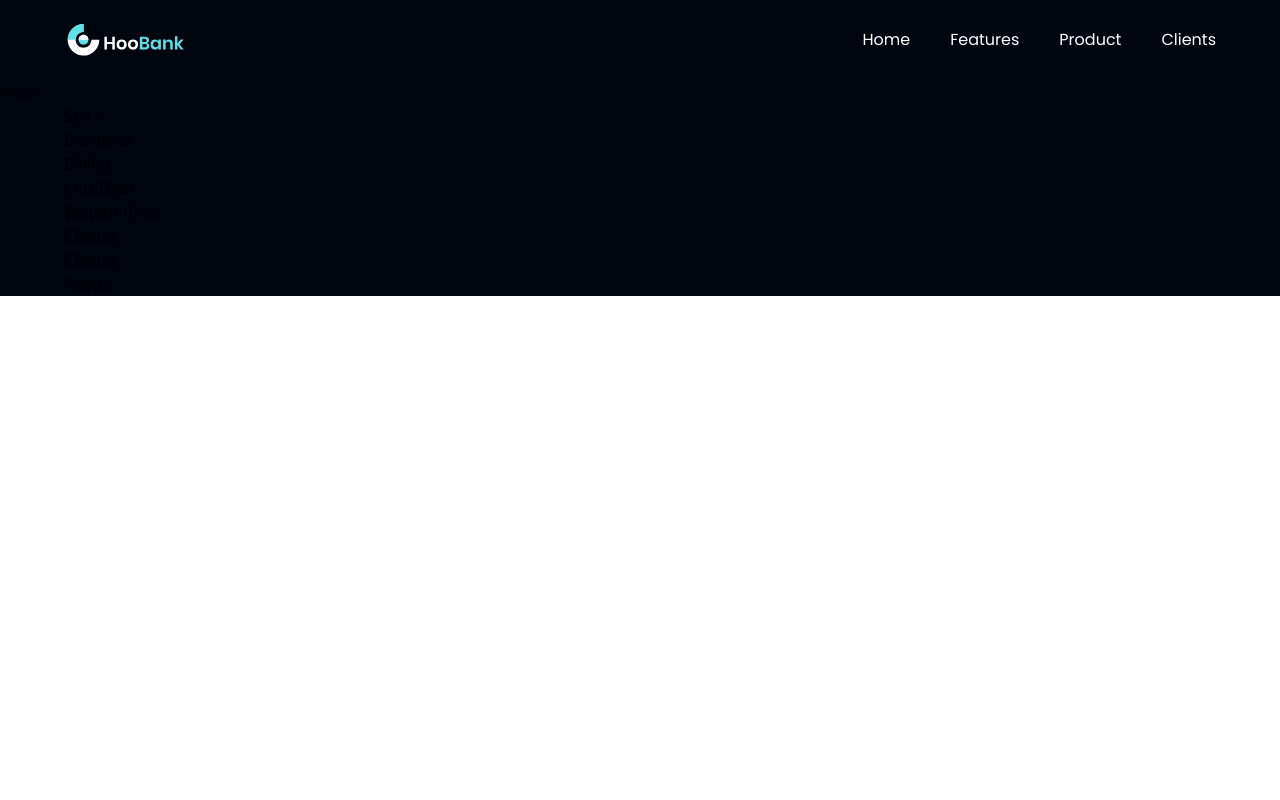
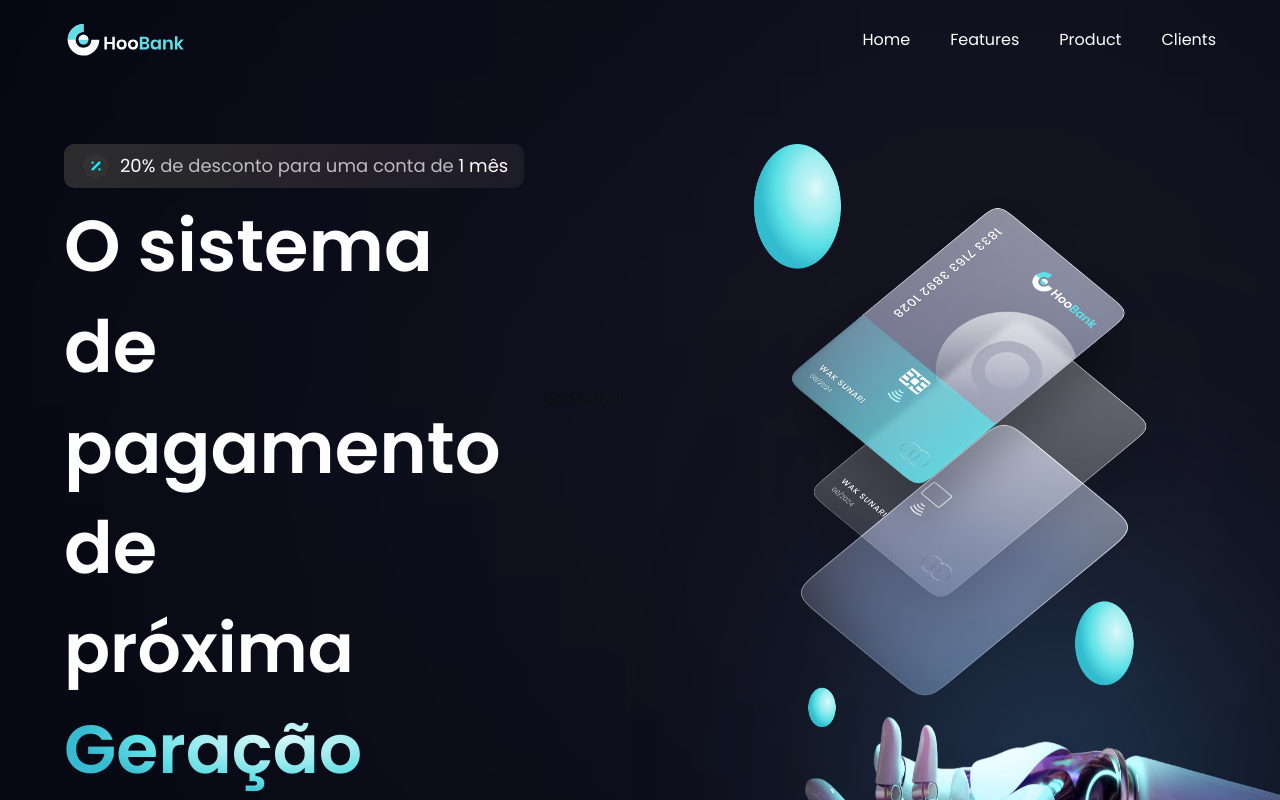
Before and after one commit to paulosrlj/BankUi, a React (Vite) app: page / in a window 1280 px wide. Shown: the top 800 px of the page. Built offline with nearby package versions, Linux system fonts and the light colour scheme.

Commit message:
feat: add Hero section

```diff
--- a/src/components/Hero.tsx
+++ b/src/components/Hero.tsx
@@ -1,8 +1,54 @@
 import React from 'react'
+
+import styles from '../style'
+
+import { robot, discount } from '../assets'
+import GetStarted from './GetStarted'
 
 function Hero() {
   return (
-    <div>Hero</div>
+    <section id="home" className={`flex md:flex-row flex-col ${styles.paddingY}`}>
+      <div className={`flex-1 ${styles.flexStart} flex-col xl:px-0 sm:px-16 px-6`}>
+        <div className="flex flex-row items-center py-[6px] px-4 bg-discount-gradient rounded-[10px] mb-2">
+          <img src={discount} alt="discount" className="w-[32px] h-[32px]" />
+          <p className={`${styles.paragraph} ml-2`}>
+            <span className="text-white">20%</span> de desconto para uma conta de  {" "}
+            <span className="text-white">1 mês</span>
+          </p>
+        </div>
+
+        <div className="flex flex-row justify-between items-center w-full">
+          <h1 className="flex-1 font-poppins font-semibold ss:text-[72px] text-[52px] text-white ss:leading-[100.8px] leading-[75px]">
+            O sistema de pagamento de<br className="sm:block hidden" />{" "}
+
+          </h1>
+          <div className="ss:flex hidden md:mr-4 mr-0">
+            <GetStarted />
+          </div>
+        </div>
+
+        <h1 className="font-poppins font-semibold ss:text-[68px] text-[52px] text-white ss:leading-[100.8px] leading-[75px] w-full">
+           próxima <span className="text-gradient">Geração</span>{" "}
+        </h1>
+        <p className={`${styles.paragraph} max-w-[470px] mt-5`}>
+          Nossa equipe de especialistas utiliza uma metodologia para identificar os cartões de crédito com maior probabilidade de atender às suas necessidades. Nós examinamos taxas de porcentagem anuais e taxas anuais.
+        </p>
+      </div>
+
+      <div className={`flex-1 flex ${styles.flexCenter} md:my-0 my-10 relative`}>
+        <img src={robot} alt="billing" className="w-[100%] h-[100%] relative z-[5]" />
+
+        {/* gradient start */}
+        <div className="absolute z-[0] w-[40%] h-[35%] top-0 pink__gradient" />
+        <div className="absolute z-[1] w-[80%] h-[80%] rounded-full white__gradient bottom-40" />
+        <div className="absolute z-[0] w-[50%] h-[50%] right-20 bottom-20 blue__gradient" />
+        {/* gradient end */}
+      </div>
+
+      <div className={`ss:hidden ${styles.flexCenter}`}>
+        <GetStarted />
+      </div>
+    </section>
   )
 }
 
```
